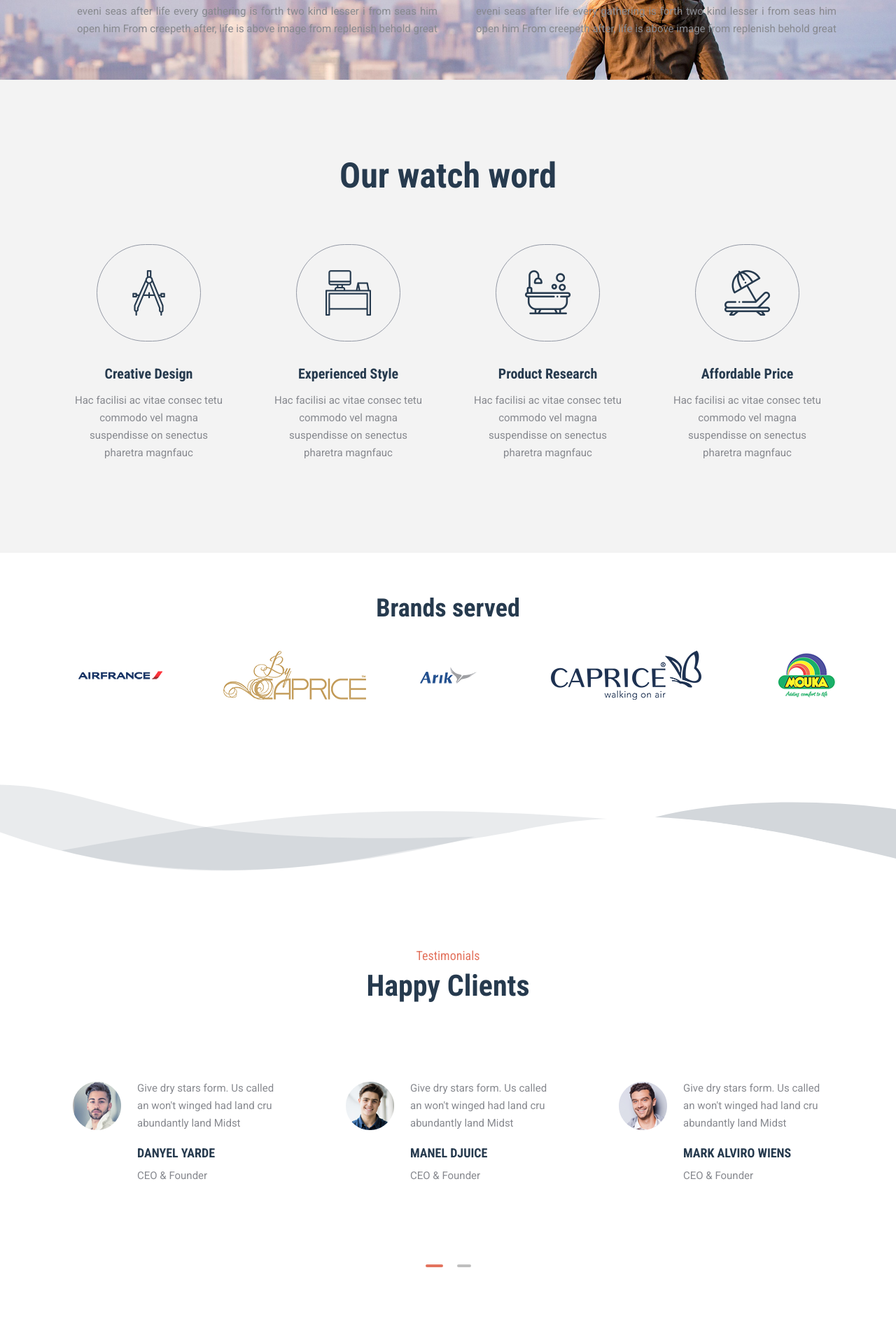
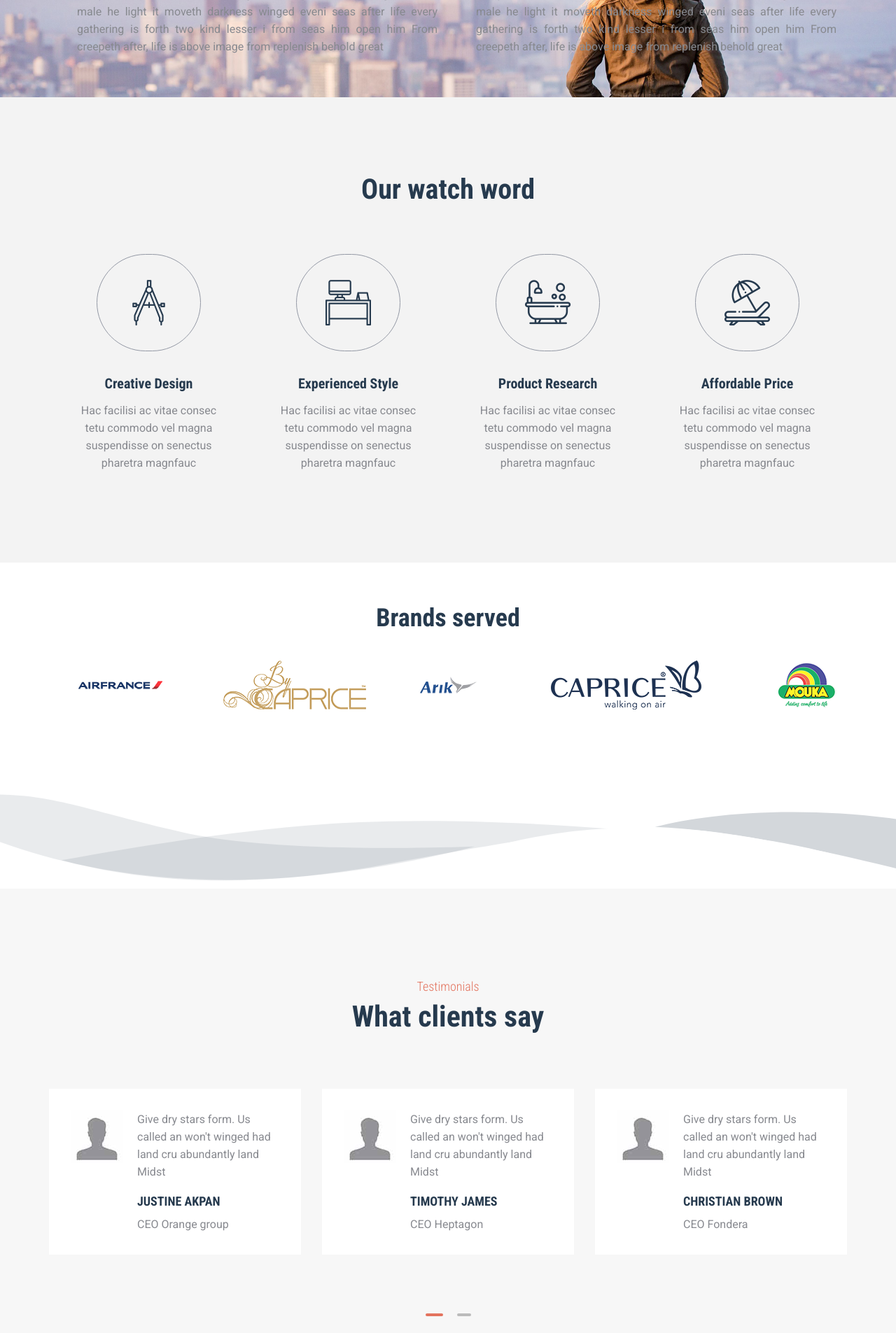
Before and after one commit to nsikan001/Threestreams, a Django app: page /about in a window 1280 px wide. Shown: the part 1495-3400 px from the top of the page at 70% size. Run offline with Django 3.2, Linux system fonts and the light colour scheme; some libraries are stand-ins or nearby versions.

Commit message:
V5 PRO commit

```diff
--- a/streamone/static/streamone/css/main.css
+++ b/streamone/static/streamone/css/main.css
@@ -2,7 +2,7 @@
 body{
     color:#87898f;
     font-family:"Roboto",sans-serif;
-    font-size:15px;
+    font-size:16px;
     font-weight:400;
     line-height:25px;
     position:relative;
@@ -715,7 +715,7 @@
 
 .section-title h4{
     color:#e3735e;
-    font-weight:400
+    font-weight:300
     }
 
 @media (max-width: 767px){
@@ -4114,7 +4114,7 @@
 .services_glance{
     margin-top: -20px;
     margin-bottom: 70px;
-    font-size: 50px;
+    font-size: 40px;
 }
 
 .why-us{
--- a/streamone/templates/about.html
+++ b/streamone/templates/about.html
@@ -179,13 +179,13 @@
 	<!--svg end-->
 
 	<!-- Start testimonial Area -->
-	<section class="testimonial-area relative section-gap-bottom bg-white" id="testimonial">
-		<div class="container testimonial-about">
+<section class="testimonial-area relative section-gap" id="testimonial">
+    <div class="container">
         <div class="row d-flex justify-content-center">
             <div class="col-lg-12">
                 <div class="section-title text-center">
                     <h4>Testimonials</h4>
-						<h2>Happy Clients</h2>
+                    <h2>What clients say</h2>
                 </div>
             </div>
         </div>
@@ -193,71 +193,71 @@
             <div class="active-testimonial">
                 <div class="single-testimonial item d-flex flex-row">
                     <div class="thumb">
-							<img class="" src="{% static 'streamone/img/testimonial/t1.png' alt='' %}">
+                        <img class="" src="{% static 'streamone/img/testimonial/male-user-icon.jpg' alt='' %}">
                     </div>
                     <div class="desc">
                         <p>
                             Give dry stars form. Us called an won't winged had land cru abundantly land Midst
                         </p>
-							<h4>Danyel Yarde</h4>
+                        <h4>Justine Akpan</h4>
                         <div class="bottom">
-								<p>CEO & Founder</p>
+                            <p>CEO Orange group</p>
                         </div>
                     </div>
                 </div>
                 <div class="single-testimonial item d-flex flex-row">
                     <div class="thumb">
-							<img class="" src="{% static 'streamone/img/testimonial/t2.png' alt='' %}">
+                        <img class="" src="{% static 'streamone/img/testimonial/male-user-icon.jpg' alt='' %}">
                     </div>
                     <div class="desc">
                         <p>
                             Give dry stars form. Us called an won't winged had land cru abundantly land Midst
                         </p>
-							<h4>Manel djuice</h4>
+                        <h4>Timothy James</h4>
                         <div class="bottom">
-								<p>CEO & Founder</p>
+                            <p>CEO Heptagon</p>
                         </div>
                     </div>
                 </div>
                 <div class="single-testimonial item d-flex flex-row">
                     <div class="thumb">
-							<img class="" src="{% static 'streamone/img/testimonial/t3.png' alt='' %}">
+                        <img class="" src="{% static 'streamone/img/testimonial/male-user-icon.jpg' alt='' %}">
                     </div>
                     <div class="desc">
                         <p>
                             Give dry stars form. Us called an won't winged had land cru abundantly land Midst
                         </p>
-							<h4>Mark Alviro Wiens</h4>
+                        <h4>Christian Brown</h4>
                         <div class="bottom">
-								<p>CEO & Founder</p>
+                            <p>CEO Fondera</p>
                         </div>
                     </div>
                 </div>
                 <div class="single-testimonial item d-flex flex-row">
                     <div class="thumb">
-							<img class="" src="{% static 'streamone/img/testimonial/t2.png' alt='' %}">
+                        <img class="" src="{% static 'streamone/img/testimonial/male-user-icon.jpg' alt='' %}">
                     </div>
                     <div class="desc">
                         <p>
                             Give dry stars form. Us called an won't winged had land cru abundantly land Midst
                         </p>
-							<h4>Manel djuice</h4>
+                        <h4>Mikel Taiwo</h4>
                         <div class="bottom">
-								<p>CEO & Founder</p>
+                            <p>CEO & Founder, Split cash</p>
                         </div>
                     </div>
                 </div>
                 <div class="single-testimonial item d-flex flex-row">
                     <div class="thumb">
-							<img class="" src="{% static 'streamone/img/testimonial/t1.png' alt='' %}">
+                        <img class="" src="{% static 'streamone/img/testimonial/male-user-icon.jpg' alt='' %}">
                     </div>
                     <div class="desc">
                         <p>
                             Give dry stars form. Us called an won't winged had land cru abundantly land Midst
                         </p>
-							<h4>Mark Alviro Wiens</h4>
+                            <h4>Austin August</h4>
                         <div class="bottom">
-								<p>CEO & Founder</p>
+                            <p>CEO Ivorystreams</p>
                         </div>
                     </div>
                 </div>
--- a/threestreams/settings.py
+++ b/threestreams/settings.py
@@ -12,7 +12,6 @@
 
 import django_heroku
 import dj_database_url
-from decouple import config
 from pathlib import Path
 
 # Build paths inside the project like this: BASE_DIR / 'subdir'.
```
Also changed, not shown: streamone/templates/index.html (+13 -13 lines). Lines whose indentation alone changed are shown as unchanged.
